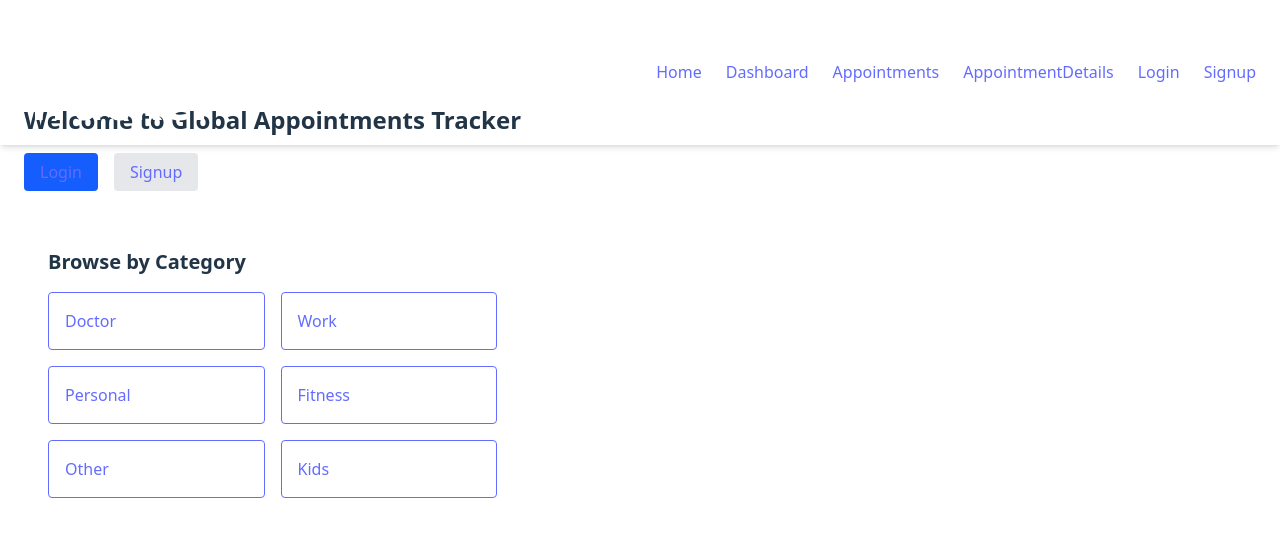
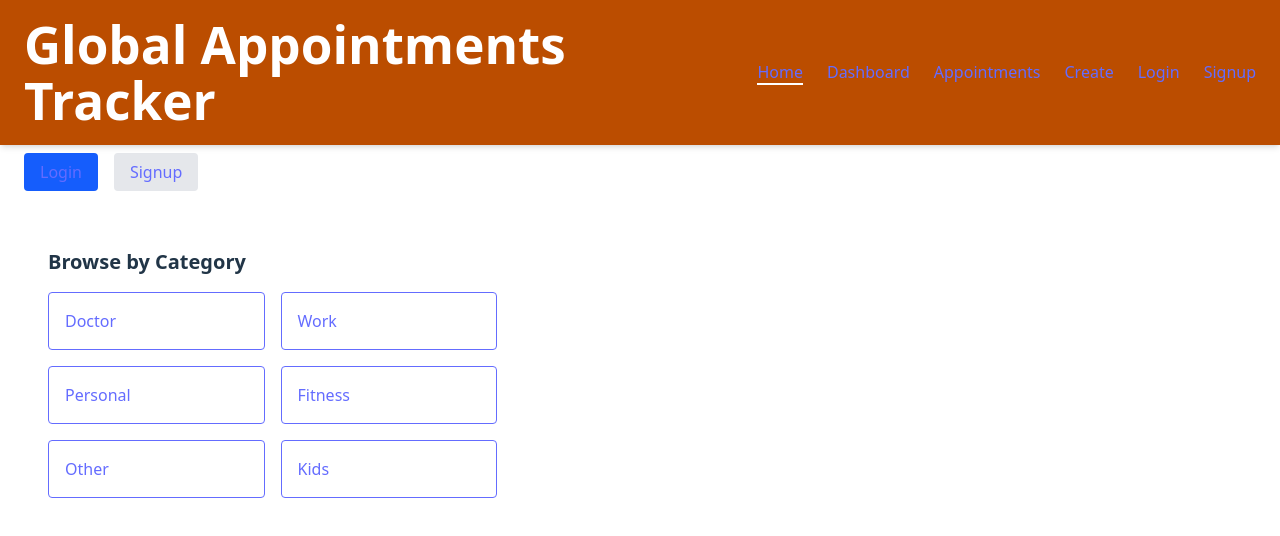
Before and after one commit to bh-official/global-appointments-tracker, a React (Vite) app in the folder client/: page / in a window 1280 px wide. Shown: the top 536 px of the page. Built offline with nearby package versions, Linux system fonts and the light colour scheme; no server answers.

Commit message:
some changes in header page

```diff
--- a/client/src/components/Header.jsx
+++ b/client/src/components/Header.jsx
@@ -6,10 +6,10 @@ export default function Header() {
   const isActive = (path) =>
     location.pathname === path
       ? "font-bold text-white border-b-2 border-white"
-      : "text-green-100 hover:text-white";
+      : "text-white hover:text-gray-200";
 
   return (
-    <header className="fixed top-0 left-0 w-full bg-brown-600 text-white shadow-md z-50">
+    <header className="fixed top-0 left-0 w-full bg-amber-700 text-white shadow-md z-50">
       <div className="max-w-7xl mx-auto flex justify-between items-center px-6 py-4">
         <h1 className="text-xl font-bold">Global Appointments Tracker</h1>
 
@@ -18,23 +18,23 @@ export default function Header() {
             Home
           </Link>
 
-          <Link to="/dashboard" className="hover:underline">
+          <Link to="/dashboard" className={isActive("/dashboard")}>
             Dashboard
           </Link>
 
-          <Link to="/appointments" className="hover:underline">
+          <Link to="/appointments" className={isActive("/appointments")}>
             Appointments
           </Link>
 
-          <Link to="/appointments/:id" className="hover:underline">
-            AppointmentDetails
+          <Link to="/create" className={isActive("/create")}>
+            Create
           </Link>
 
-          <Link to="/login" className="hover:underline">
+          <Link to="/login" className={isActive("/login")}>
             Login
           </Link>
 
-          <Link to="/signup" className="hover:underline">
+          <Link to="/signup" className={isActive("/signup")}>
             Signup
           </Link>
         </nav>
```
